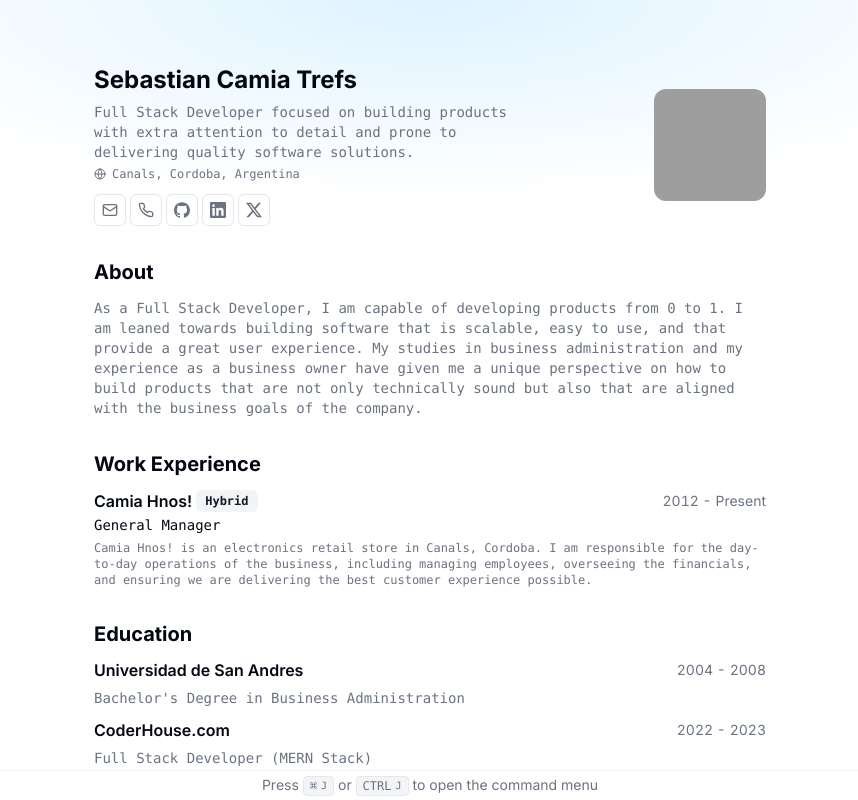
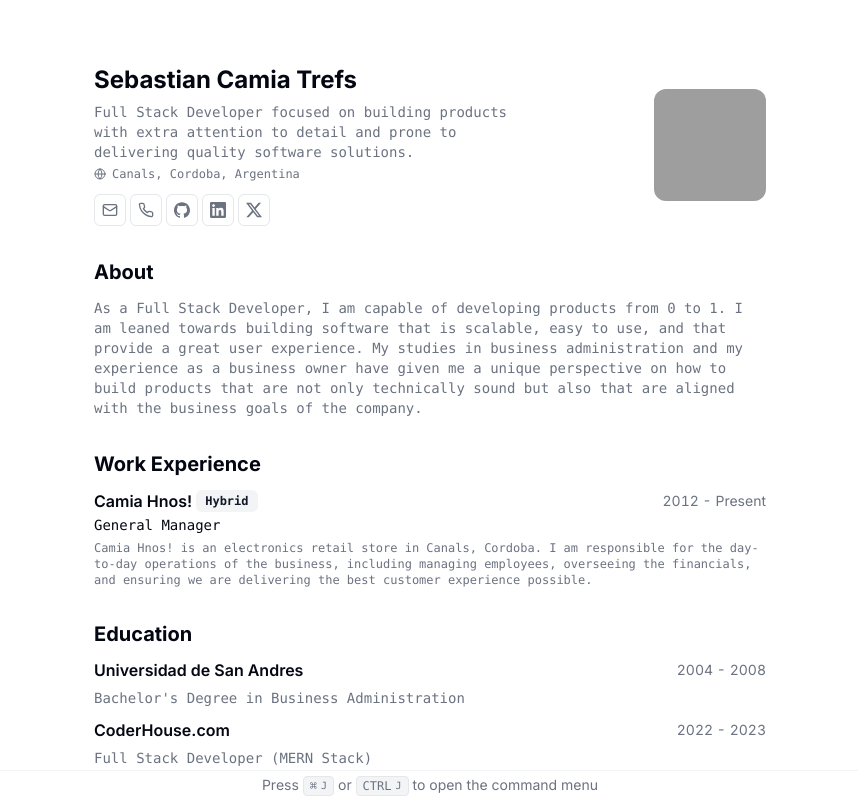
Before and after one commit to CaraRota/CV, a Next.js app: page / in a window 1280 px wide. Shown: the top 800 px of the page, without its empty margins (210-1068 px from the left). Built offline with nearby package versions, Linux system fonts and the light colour scheme; grey boxes are pictures that could not be loaded.

Commit message:
Remove background color

```diff
--- a/src/app/layout.tsx
+++ b/src/app/layout.tsx
@@ -24,9 +24,9 @@ export default function RootLayout({
   return (
     <html lang="en" className={inter.className}>
       <body>
-        <div className="absolute top-0 z-[-2] h-screen w-screen bg-white bg-[radial-gradient(100%_50%_at_50%_0%,rgba(0,163,255,0.13)_0,rgba(0,163,255,0)_50%,rgba(0,163,255,0)_100%)]">
+        {/* <div className="absolute top-0 z-[-2] h-screen w-screen bg-white bg-[radial-gradient(100%_50%_at_50%_0%,rgba(0,163,255,0.13)_0,rgba(0,163,255,0)_50%,rgba(0,163,255,0)_100%)]"> */}
           {children}
-        </div>
+        {/* </div> */}
       </body>
       <Analytics />
     </html>
--- a/src/app/page.tsx
+++ b/src/app/page.tsx
@@ -17,7 +17,7 @@ export const metadata: Metadata = {
 export default function Page() {
   return (
     <main className="container relative mx-auto scroll-my-12 overflow-auto p-4 print:p-12 md:p-16">
-      <section className="mx-auto w-full max-w-2xl space-y-8 print:space-y-6">
+      <section className="mx-auto w-full max-w-2xl space-y-8 bg-white print:space-y-6">
         <div className="flex items-center justify-between">
           <div className="flex-1 space-y-1.5">
             <h1 className="text-2xl font-bold">{RESUME_DATA.name}</h1>
```
